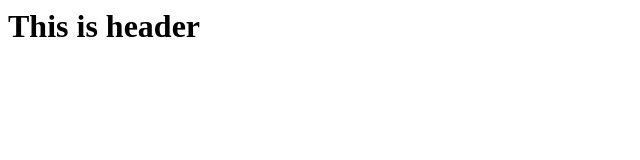
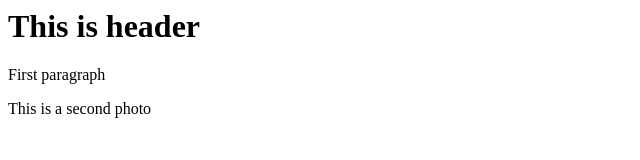
Before and after one commit to shailkul/equity-portal, a plain HTML site: page index.html in a window 1280 px wide. Shown: the whole page, without its empty margins (0-640 px from the left). Drawn offline with Linux system fonts and the light colour scheme.

Commit message:
third commit

```diff
--- a/index.html
+++ b/index.html
@@ -2,5 +2,8 @@
 <head/>
 <body>
     <h1>This is header</h1>
+    <p>First paragraph</p>
+    <p>This is a second photo </p>
+
 </body>
 </html>
```
